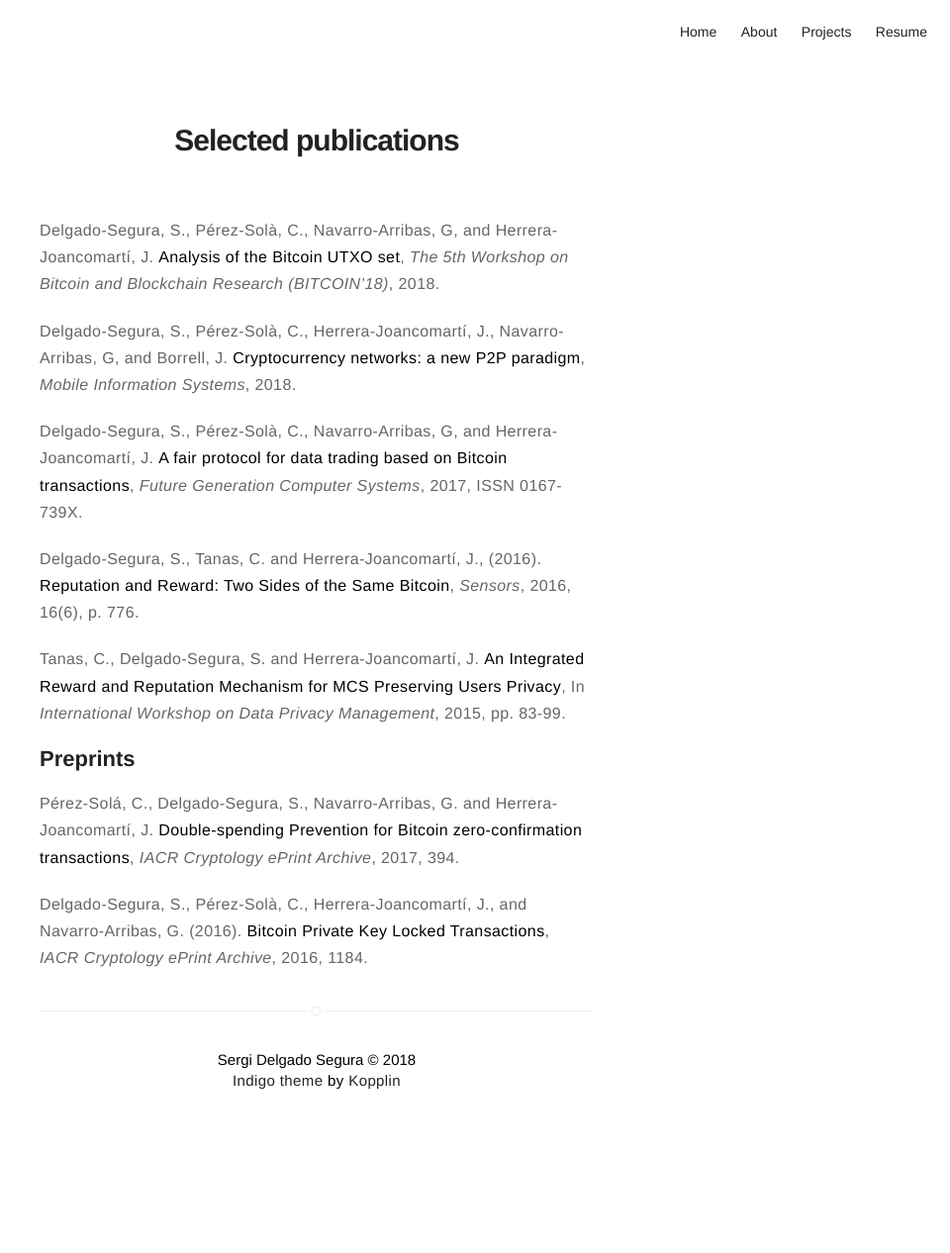
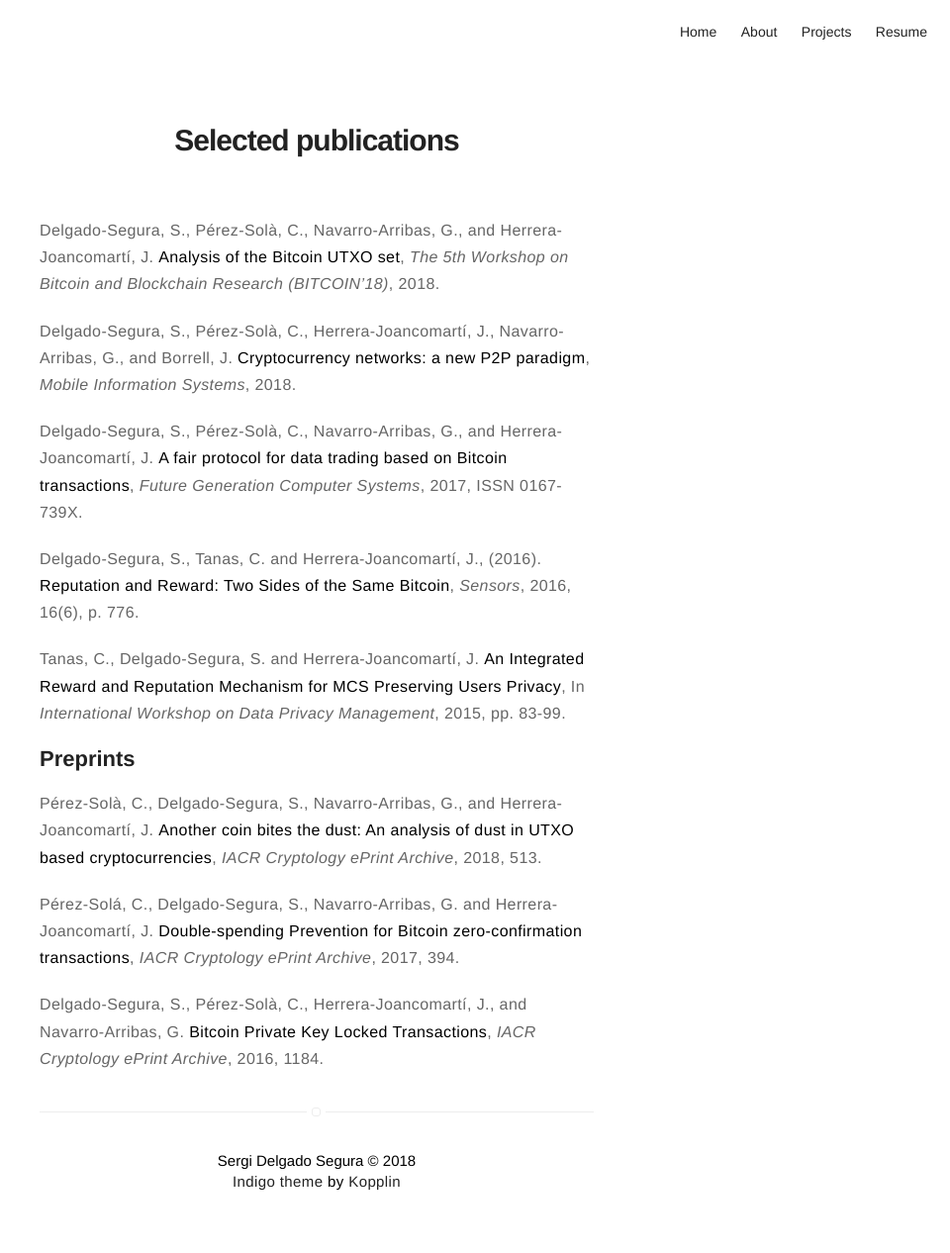
Before and after one commit to sr-gi/me, a Jekyll site: the page built from publications.md, in a window 1280 px wide. Shown: the whole page at 99% size, without its empty margins (320-1280 px from the left). Built offline with Jekyll 4.4.1, drawn with Linux system fonts in a browser that asks for light colours; before the commit the page ends 1165 px from its top, so only the background shows below that.

```diff
--- a/publications.md
+++ b/publications.md
@@ -5,11 +5,11 @@ layout: page
 
 # Selected publications
 
-Delgado-Segura, S., Pérez-Solà, C., Navarro-Arribas, G, and Herrera-Joancomartí, J. [**Analysis of the Bitcoin UTXO set**](http://fc18.ifca.ai/bitcoin/papers/bitcoin18-final6.pdf), *The 5th Workshop on Bitcoin and Blockchain Research (BITCOIN'18)*, 2018.
+Delgado-Segura, S., Pérez-Solà, C., Navarro-Arribas, G., and Herrera-Joancomartí, J. [**Analysis of the Bitcoin UTXO set**](http://fc18.ifca.ai/bitcoin/papers/bitcoin18-final6.pdf), *The 5th Workshop on Bitcoin and Blockchain Research (BITCOIN'18)*, 2018.
 
-Delgado-Segura, S., Pérez-Solà, C., Herrera-Joancomartí, J., Navarro-Arribas, G, and Borrell, J. [**Cryptocurrency networks: a new P2P paradigm**](https://doi.org/10.1155/2018/2159082), *Mobile Information Systems*, 2018.
+Delgado-Segura, S., Pérez-Solà, C., Herrera-Joancomartí, J., Navarro-Arribas, G., and Borrell, J. [**Cryptocurrency networks: a new P2P paradigm**](https://doi.org/10.1155/2018/2159082), *Mobile Information Systems*, 2018.
 
-Delgado-Segura, S., Pérez-Solà, C., Navarro-Arribas, G, and Herrera-Joancomartí, J. [**A fair protocol for data trading based on Bitcoin transactions**](http://dx.doi.org/10.1016/j.future.2017.08.021), *Future Generation Computer Systems*, 2017, ISSN 0167-739X.
+Delgado-Segura, S., Pérez-Solà, C., Navarro-Arribas, G., and Herrera-Joancomartí, J. [**A fair protocol for data trading based on Bitcoin transactions**](http://dx.doi.org/10.1016/j.future.2017.08.021), *Future Generation Computer Systems*, 2017, ISSN 0167-739X.
 
 Delgado-Segura, S., Tanas, C. and Herrera-Joancomartí, J., (2016). [**Reputation and Reward: Two Sides of the Same Bitcoin**](http://dx.doi.org/10.3390/s16060776), *Sensors*, 2016, 16(6), p. 776.
 
@@ -17,6 +17,8 @@ Tanas, C., Delgado-Segura, S. and Herrera-Joancomartí, J. [**An Integrated Rewa
 
 ## Preprints
 
+Pérez-Solà, C., Delgado-Segura, S., Navarro-Arribas, G., and Herrera-Joancomartí, J. [**Another coin bites the dust: An analysis of dust in UTXO based cryptocurrencies**](https://eprint.iacr.org/2018/513.pdf), *IACR Cryptology ePrint Archive*, 2018, 513.
+
 Pérez-Solá, C., Delgado-Segura, S., Navarro-Arribas, G. and Herrera-Joancomartí, J. [**Double-spending Prevention for Bitcoin zero-confirmation transactions**](https://eprint.iacr.org/2017/394.pdf), *IACR Cryptology ePrint Archive*, 2017, 394.
 
-Delgado-Segura, S., Pérez-Solà, C., Herrera-Joancomartí, J., and Navarro-Arribas, G. (2016). [**Bitcoin Private Key Locked Transactions**](https://eprint.iacr.org/2016/1184.pdf), *IACR Cryptology ePrint Archive*, 2016, 1184.
+Delgado-Segura, S., Pérez-Solà, C., Herrera-Joancomartí, J., and Navarro-Arribas, G. [**Bitcoin Private Key Locked Transactions**](https://eprint.iacr.org/2016/1184.pdf), *IACR Cryptology ePrint Archive*, 2016, 1184.
```
